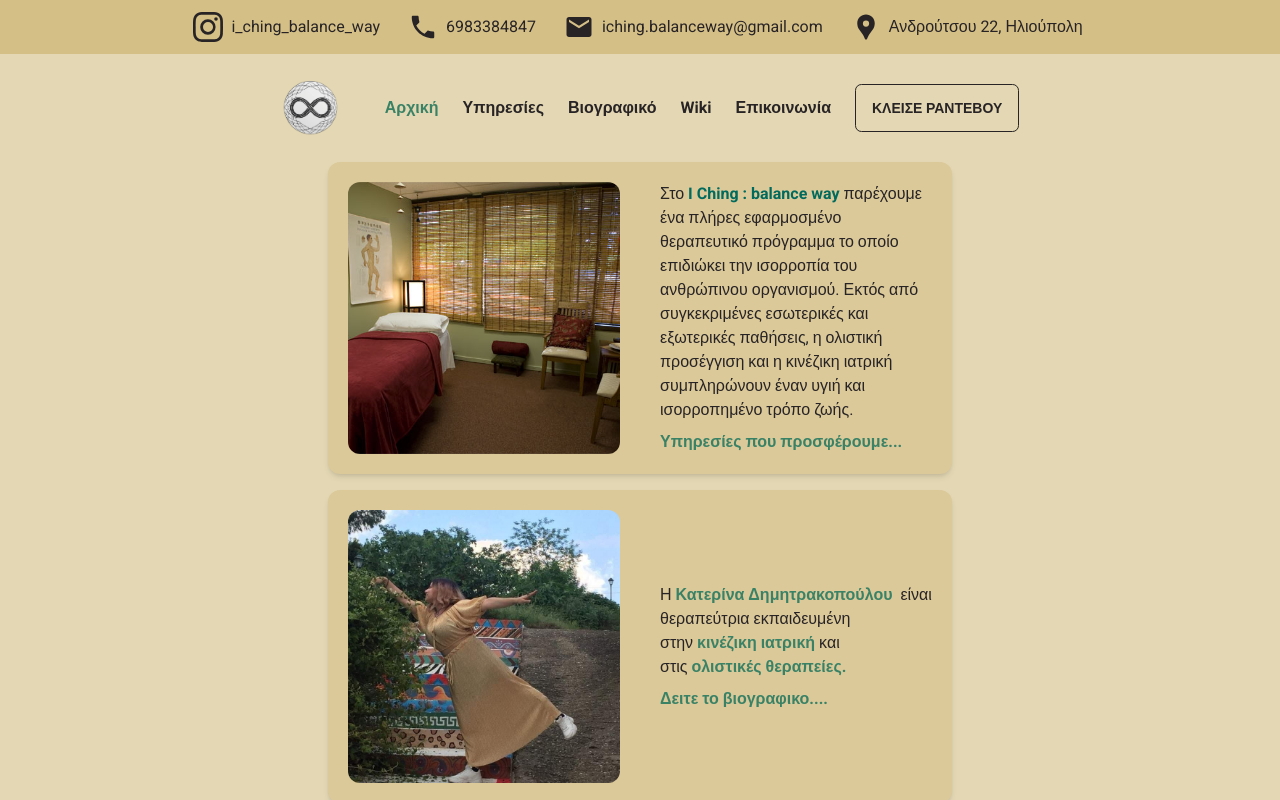
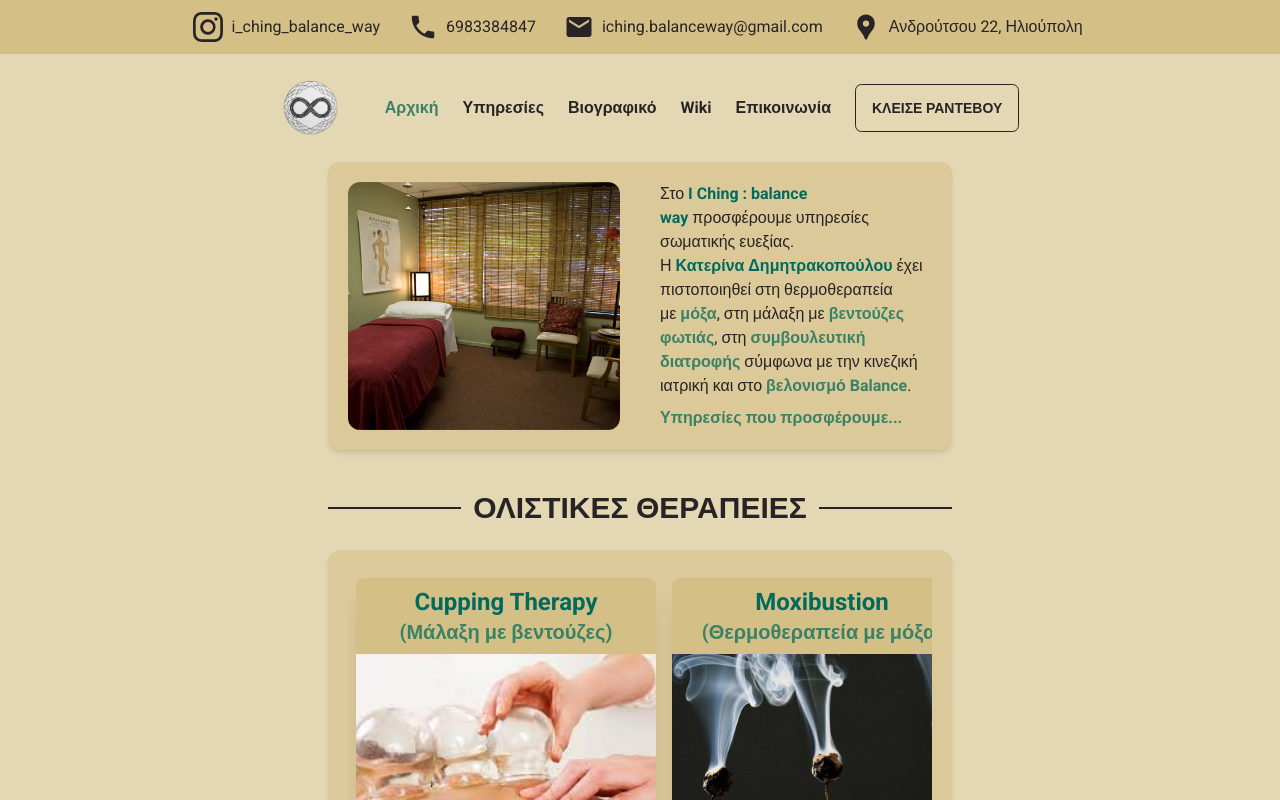
Before and after one commit to nikossoftwaredev/i-ching, a Next.js app: page / in a window 1280 px wide. Shown: the top 800 px of the page. Built offline with nearby package versions, Linux system fonts and the light colour scheme.

Commit message:
removed about

```diff
--- a/app/page.tsx
+++ b/app/page.tsx
@@ -1,13 +1,11 @@
 import ServicesCarousel from "@/components/ServicesCarousel";
 import About from "components/About";
-import Doctor from "components/Doctor";
 
 const Home = () => {
   return (
     <section>
       <div className="w-full flex flex-col gap-4 pt-4">
         <About />
-        <Doctor />
         <ServicesCarousel />
       </div>
     </section>
--- a/app/services/page.tsx
+++ b/app/services/page.tsx
@@ -8,7 +8,7 @@ const ServicesPage = () => {
   return (
     <main className="flex items-center justify-center flex-col">
       <SectionTitle title="ΟΙ ΥΠΗΡΕΣΙΕΣ ΜΑΣ" />
-      <div className="w-4/5 items-center justify-items-center grid 2xl:grid-cols-4 md:grid-cols-3 sm:grid-cols-1 gap-10">
+      <div className="w-4/5 items-center justify-items-center grid 2xl:grid-cols-4 md:grid-cols-2 sm:grid-cols-1 gap-10">
         {servicesInfo.map((service) => (
           <Card
             key={service.title}
@@ -22,9 +22,12 @@ const ServicesPage = () => {
               />
             </figure>
             <main className="p-5 w-full z-10 flex flex-col flex-auto">
-              <h1 className="font-extrabold text-2xl mb-4 text-accent-focus">
+              <h1 className="font-extrabold text-2xl text-accent-focus">
                 {service.title}
               </h1>
+              <h2 className="font-bold text-xl mb-4 text-accent">
+                ({service.subtitle})
+              </h2>
               <span className="break-words leading-6 mb-10">
                 <TextToHtml text={service.description} />
               </span>
--- a/components/About.tsx
+++ b/components/About.tsx
@@ -19,11 +19,26 @@ const About = () => {
               <strong className="text-accent-focus">
                 &nbsp;I Ching : balance way&nbsp;
               </strong>
-              παρέχουμε ένα πλήρες εφαρμοσμένο θεραπευτικό πρόγραμμα το οποίο
-              επιδιώκει την ισορροπία του ανθρώπινου οργανισμού. Εκτός από
-              συγκεκριμένες εσωτερικές και εξωτερικές παθήσεις, η ολιστική
-              προσέγγιση και η κινέζικη ιατρική συμπληρώνουν έναν υγιή και
-              ισορροπημένο τρόπο ζωής.
+              προσφέρουμε υπηρεσίες σωματικής ευεξίας.
+              <br /> Η
+              <strong className="text-accent-focus">
+                &nbsp;Κατερίνα Δημητρακοπούλου&nbsp;
+              </strong>
+              έχει πιστοποιηθεί στη θερμοθεραπεία με
+              <AppLink href="/wiki/tecar-therapy">&nbsp;μόξα</AppLink>, στη
+              μάλαξη με
+              <AppLink href="/wiki/tecar-therapy">
+                &nbsp;βεντούζες φωτιάς
+              </AppLink>
+              , στη
+              <AppLink href="/wiki/tecar-therapy">
+                &nbsp;συμβουλευτική διατροφής&nbsp;
+              </AppLink>
+              σύμφωνα με την κινεζική ιατρική και στο
+              <AppLink href="/wiki/tecar-therapy">
+                &nbsp;βελονισμό Balance
+              </AppLink>
+              .
             </span>
             <AppLink href="/services" className="mt-2 self-start">
               Υπηρεσίες που προσφέρουμε...
--- a/components/Doctor.tsx
+++ /dev/null
@@ -1,41 +0,0 @@
-import Card from "components/Card";
-import AppLink from "@/components/AppLink";
-
-const Doctor = (): JSX.Element => {
-  return (
-    <section className="w-full flex flex-col items-center justify-center">
-      <Card className="xl:w-2/4 md:w-3/4 p-5">
-        <section className="grid grid-cols-1 gap-10 justify-center items-center md:grid-cols-2">
-          <div className="h-full max-h-full relative col-span-1 flex justify-center w-full">
-            <img
-              src="/images/doctor.jpg"
-              alt="doctor"
-              className="rounded-xl h-full object-cover"
-            />
-          </div>
-          <div className="flex flex-col">
-            <span>
-              Η
-              <AppLink href="/about">
-                &nbsp;Κατερίνα Δημητρακοπούλου &nbsp;
-              </AppLink>
-              είναι θεραπεύτρια εκπαιδευμένη στην
-              <AppLink href="/wiki/chinese-medicine">
-                &nbsp;κινέζικη ιατρική&nbsp;
-              </AppLink>
-              και στις
-              <AppLink href="/wiki/tecar-therapy">
-                &nbsp;ολιστικές θεραπείες. &nbsp;
-              </AppLink>
-            </span>
-            <AppLink href="/about" className="mt-2 self-start">
-              Δειτε το βιογραφικο....
-            </AppLink>
-          </div>
-        </section>
-      </Card>
-    </section>
-  );
-};
-
-export default Doctor;
--- a/components/ServicesCarousel.tsx
+++ b/components/ServicesCarousel.tsx
@@ -1,35 +1,35 @@
-import ButtonLink from "@/components/ButtonLink";
 import Card from "@/components/Card";
 import SectionTitle from "@/components/SectionTitle";
 import { servicesInfo } from "@/data/services";
+import Link from "next/link";
 
 const ServicesCarousel = () => {
   return (
     <span>
-      <SectionTitle title="ΟΙ ΥΠΗΡΕΣΙΕΣ ΜΑΣ" />
+      <SectionTitle title="ΟΛΙΣΤΙΚΕΣ ΘΕΡΑΠΕΙΕΣ" />
       <section className="w-full flex flex-col items-center justify-center">
-        <Card className="xl:w-2/4 md:w-3/4 p-5 max-w-full">
+        <Card className="xl:w-2/4 md:w-3/4 p-5 max-w-full ">
           <div className="flex overflow-x-auto gap-4 justify-between p-2">
             {servicesInfo.map((service) => (
-              <Card
+              <Link
+                href={`/wiki#${service.serviceId}`}
                 key={service.serviceId}
-                className="rounded-lg relative h-[300px] w-[300px]  flex flex-col flex-shrink-0"
+                className="rounded-lg shadow-xl relative h-[300px] w-[300px]  flex flex-col flex-shrink-0 brightness-100 hover:brightness-75 transition ease-in-out duration-300"
               >
-                <img
-                  src={service.image}
-                  className="rounded-t-lg object-cover h-2/3 w-full "
-                  alt={service.title}
-                />
-
-                <div className="rounded-b-lg grow flex items-center justify-center gap-2 bg-base-300">
+                <div className="rounded-t-lg grow bg-base-300 flex flex-col justify-center items-center p-2">
                   <h1 className="text-center font-bold text-2xl text-accent-focus">
                     {service.title}
                   </h1>
-                  <ButtonLink href={`/wiki#${service.serviceId}`}>
-                    ΠΕΡΙΣΣΟΤΕΡΑ
-                  </ButtonLink>
+                  <h2 className="text-center font-bold text-xl text-accent">
+                    ({service.subtitle})
+                  </h2>
                 </div>
-              </Card>
+                <img
+                  src={service.image}
+                  className="rounded-b-lg object-cover h-4/5 w-full "
+                  alt={service.title}
+                />
+              </Link>
             ))}
           </div>
         </Card>
--- a/data/services.ts
+++ b/data/services.ts
@@ -1,12 +1,7 @@
 export const servicesInfo = [
   {
-    title: 'Διατροφή',
-    description: 'Συνταγογράφηση σύμφωνα με την κινέζικη ιατρική ως θεραπεία ή για απώλεια βάρους',
-    image: '/images/services/diet.jpg',
-    serviceId: 'diet'
-  },
-  {
-    title: 'Cupping',
+    title: 'Cupping Therapy',
+    subtitle: 'Μάλαξη με βεντούζες',
     description:
       'Μάλαξη με βεντούζες βεντουζοθεραπεία για χαλάρωση, αποκατάσταση τραυματισμών , fascia release (περιτονιακή απελευθέρωση) και λεμφική αποσυμφόρηση.',
     image: '/images/services/cupping.jpg',
@@ -14,16 +9,25 @@ export const servicesInfo = [
   },
   {
     title: 'Moxibustion',
+    subtitle: 'Θερμοθεραπεία με μόξα',
     description:
       'Θερμοθεραπεία με μόξα, θεραπεία σημείων για πόνους και ευεξία με θερμότητα από το φυτό Artemisia Vulgaris (αρτεμισια)',
     image: '/images/services/moxibustion.jpg',
     serviceId: 'moxibustion'
   },
   {
-    title: 'Βελονισμός',
+    title: 'Acupuncture',
+    subtitle: 'Βελονισμός',
     description:
       'Θεραπεία σε ειδικά βελονιστικά σημεία με εισαγωγή λεπτών βελονών (μιας χρήσης) για ευεξία, χαλάρωση και εξισορρόπηση εσωτερικών και εξωτερικών λειτουργιών του  οργανισμού',
     image: '/images/services/acupuncture.jpg',
     serviceId: 'acupuncture'
-  }
+  },
+  {
+    title: 'Diet Plan',
+    subtitle: 'Πλάνο διατροφής',
+    description: 'Συνταγογράφηση σύμφωνα με την κινέζικη ιατρική ως θεραπεία ή για απώλεια βάρους',
+    image: '/images/services/diet.jpg',
+    serviceId: 'diet'
+  },
 ];
```
